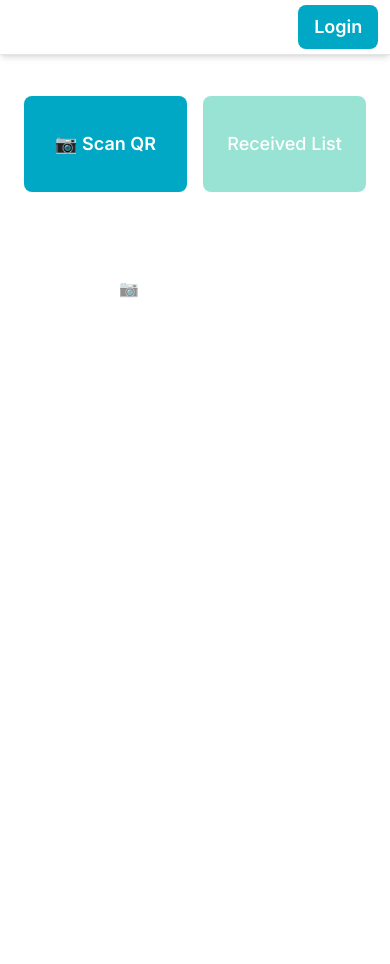
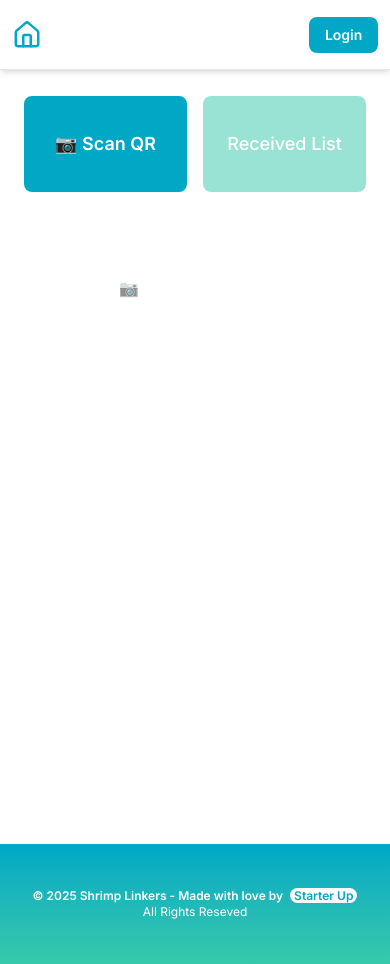
Before and after one commit to Leficullen/starterup-fe, a Next.js app: page /collector in a window 390 px wide. Before the commit the page ends 844 px from the top, so only its background shows below. Built offline with nearby package versions, Linux system fonts and the light colour scheme.

Commit message:
feat: add navbar and footer

```diff
--- a/app/collector/page.tsx
+++ b/app/collector/page.tsx
@@ -32,7 +32,7 @@ export default function CollectorDashboard() {
   if (loading) return <div className="text-black text-4xl">Loading...</div>;
 
   return (
-    <div className="p-6 max-w-md mx-auto text-white">
+    <div className="p-6 max-w-md mx-auto text-white min-h-screen">
       <h1 className="text-2xl font-semibold">
         Welcome, Collector {me?.name || "Arif"}
       </h1>
--- a/app/exporter/page.tsx
+++ b/app/exporter/page.tsx
@@ -33,7 +33,7 @@ export default function ExporterDashboard() {
   if (loading) return <div className="text-black text-4xl">Loading...</div>;
 
   return (
-    <div className="p-6 max-w-md mx-auto text-white">
+    <div className="p-6 max-w-md mx-auto text-white min-h-screen">
       <h1 className="text-2xl font-semibold">
         Hello, {me?.name || "IndoShrimp Plant"}
       </h1>
--- a/app/layout.tsx
+++ b/app/layout.tsx
@@ -1,6 +1,7 @@
 import "./globals.css";
 import { Inter } from "next/font/google";
 import Navbar from "@/components/Navbar";
+import Footer from "@/components/Footer";
 
 const inter = Inter({ subsets: ["latin"] });
 
@@ -19,6 +20,7 @@ export default function RootLayout({
       <body className={` ${inter.className}`}>
         <Navbar />
         <div>{children}</div>
+        <Footer />
       </body>
     </html>
   );
--- /dev/null
+++ b/components/Footer.tsx
@@ -0,0 +1,19 @@
+import React from "react";
+
+const Footer = () => {
+  return (
+    <div className="bottom-0 h-fit">
+      <div className="text-xs md:text-lg bg-linear-to-b from-primary to-accent h-[120px] w-screen flex flex-col mx-auto justify-center items-center">
+        <h2 className="text-background font-semibold text-center w-full">
+          © 2025 Shrimp Linkers - Made with love by{" "}
+          <span className="ml-1 text-primary bg-white rounded-xl px-1">
+            Starter Up
+          </span>
+        </h2>
+        <p className="text-background">All Rights Reseved</p>
+      </div>
+    </div>
+  );
+};
+
+export default Footer;
--- a/components/Navbar.tsx
+++ b/components/Navbar.tsx
@@ -1,20 +1,28 @@
 import Link from "next/link";
 import React from "react";
 import { Button } from "./ui/button";
+import { Home, HomeIcon } from "lucide-react";
 
 const Navbar = () => {
   return (
-    <div className="fixed bg-background/20 py-[1.3%] z-99 top-0 w-full px-[3%] backdrop-blur-sm border-b shadow-drop shadow-md flex justify-between items-center">
-      <div>
-        <Link href="/" className="font-bold text-2xl text-background">
+    <div className="fixed bg-background/20 py-[1.3%] top-0 w-full px-[3%] backdrop-blur-sm border-b shadow-drop shadow-md flex justify-between items-center z-100 h-[70px]">
+      <div className="hidden md:block">
+        <Link
+          href="/"
+          className="font-bold text-2xl text-background bg-linear-to-r from-primary to-accent px-3 py-1 rounded-full text-shadow-2xl"
+        >
           Shrimp Linkers
         </Link>
       </div>
-      <div>
+      <div className="flex md:hidden">
+        <Link href="/">
+          <HomeIcon width="30px" height="30px" className="text-primary" />
+        </Link>
+      </div>
+      <div className="">
         <Link href="/login">
-        <Button className="font-semibold text-lg"> Login </Button>
+          <Button className="font-semibold text-sm md:text-lg"> Login </Button>
         </Link>
-
       </div>
     </div>
   );
```
